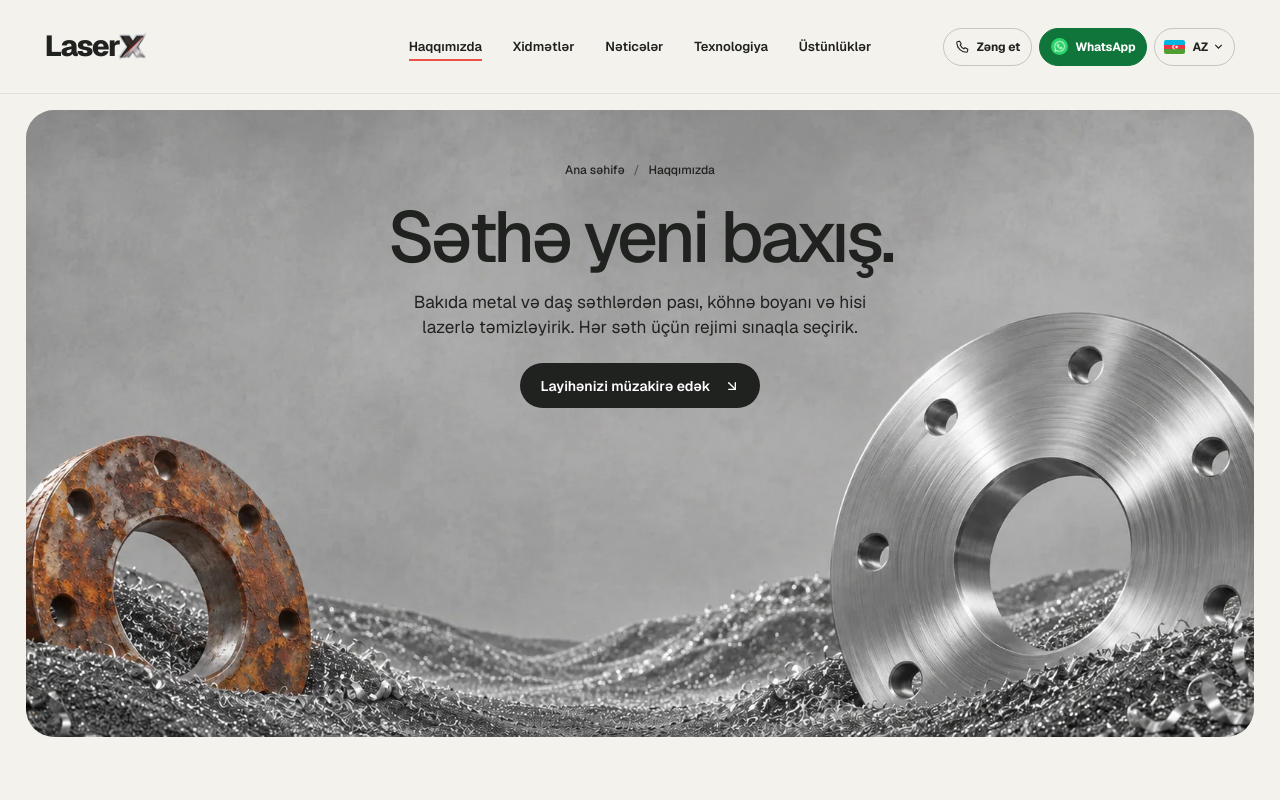
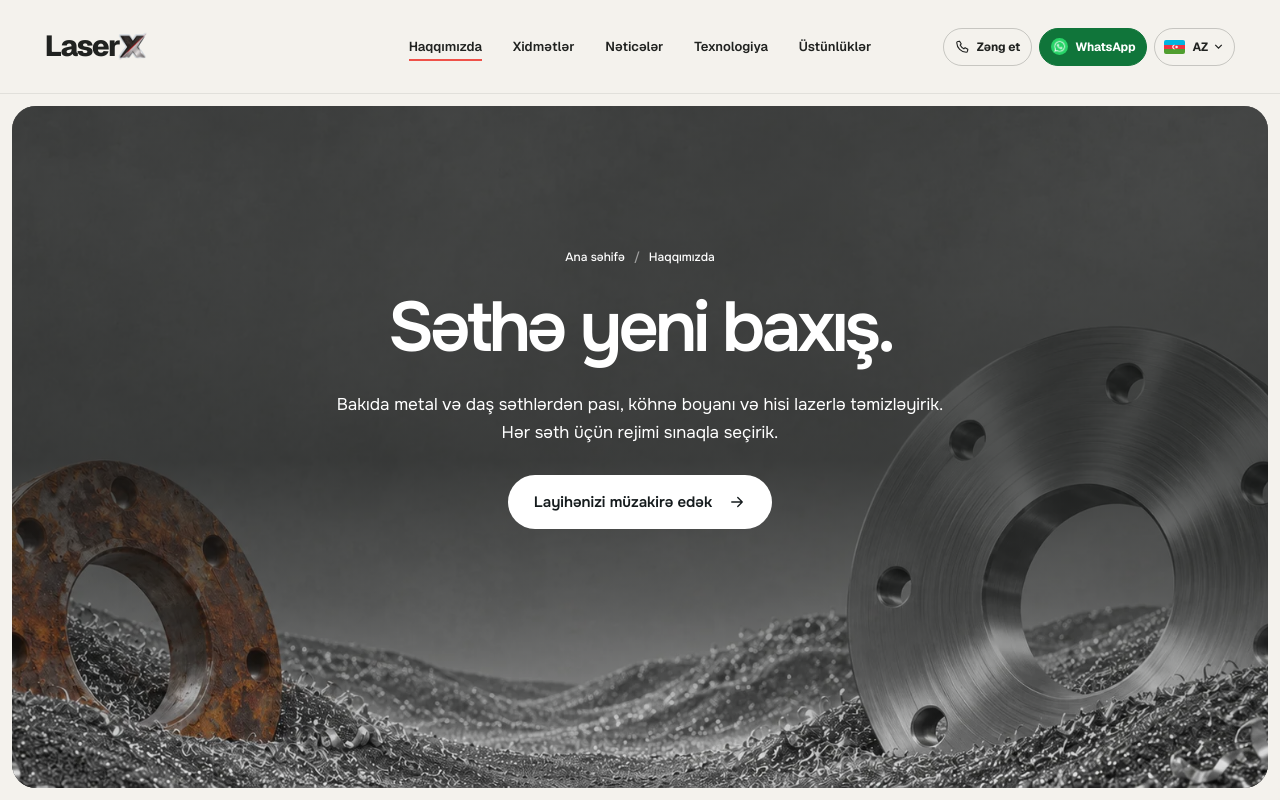
Before and after one commit to Kvseis/LaserX-Website, a Next.js app: page /about in a window 1280 px wide. Shown: the top 800 px of the page. Built offline with nearby package versions, Linux system fonts and the light colour scheme.

Commit message:
Align the About hero with the site design

```diff
--- a/src/components/AboutPage.module.css
+++ b/src/components/AboutPage.module.css
@@ -23,49 +23,21 @@
 .page :global(.nav-whatsapp) { border-radius: 99px; }
 .page :global(.language-switch ul) { color: #fff; }
 .page :global(.menu-button span) { background: var(--about-ink); }
-.container, .hero { width: min(1460px, calc(100% - 2 * var(--about-gutter))); margin-inline: auto; }
-.editorial h1, .editorial h2, .editorial h3, .editorial p { margin: 0; }
-.editorial h1, .editorial h2, .editorial h3 { font-weight: 450; letter-spacing: -.052em; text-wrap: balance; }
+.page :global(.about-motion) { display: flow-root; }
+.container { width: min(1460px, calc(100% - 2 * var(--about-gutter))); margin-inline: auto; }
+.editorial h2, .editorial h3, .editorial p { margin: 0; }
+.editorial h2, .editorial h3 { font-weight: 450; letter-spacing: -.052em; text-wrap: balance; }
 .editorial h2 { font-size: clamp(38px, 3.9vw, 60px); line-height: 1.06; }
 .editorial h3 { font-size: clamp(24px, 2vw, 32px); line-height: 1.1; }
 .page .eyebrow { margin-bottom: 20px; font-size: 13px; font-weight: 550; }
-.hero { width: min(1640px, calc(100% - clamp(16px, 4vw, 64px))); padding-top: 110px; }
-.heroFrame {
-  position: relative;
-  isolation: isolate;
-  overflow: hidden;
-  min-height: clamp(510px, 49vw, 770px);
-  border-radius: clamp(20px, 2.2vw, 34px);
-  background: #cccac5;
-}
-.heroFrame picture { position: absolute; inset: 0; z-index: -1; }
-.heroImage { object-fit: cover; object-position: center bottom; }
-.heroContent {
-  display: flex;
-  flex-direction: column;
-  align-items: center;
-  padding: clamp(40px, 4.1vw, 70px) 20px clamp(160px, 15vw, 235px);
-  text-align: center;
-}
+.page .hero { background: #202220; }
+.hero > picture { position: absolute; inset: 0; z-index: -2; }
+.hero .heroImage { object-position: center bottom; }
+.hero .heroShade { background: linear-gradient(180deg, #141615a8, #141615bd 52%, #14161580 73%, #14161514); }
+.hero h1 { text-wrap: balance; }
 .breadcrumb { display: flex; align-items: center; gap: 9px; font-size: 12px; font-weight: 500; }
 .breadcrumb a:hover { text-decoration: underline; text-underline-offset: 3px; }
 .breadcrumb span[aria-hidden] { opacity: .5; }
-.hero h1 { max-width: 18ch; margin-top: 22px; font-size: clamp(46px, 5.6vw, 90px); line-height: 1.03; }
-.heroContent > p { max-width: 44ch; margin-top: 16px; font-size: clamp(15px, 1.35vw, 20px); line-height: 1.45; text-wrap: balance; }
-.heroAction {
-  display: inline-flex;
-  align-items: center;
-  gap: 13px;
-  min-height: 45px;
-  margin-top: 23px;
-  padding: 10px 20px;
-  border-radius: 99px;
-  background: var(--about-ink);
-  color: white;
-  font-size: 14px;
-  font-weight: 550;
-}
-.heroAction:hover { background: #373936; }
 .principles { padding-block: clamp(64px, 7.5vw, 112px); }
 .principlesIntro { display: grid; grid-template-columns: 1.35fr 1fr; align-items: start; gap: 32px; }
 .page .statement { max-width: 27ch; font-size: clamp(22px, 2.25vw, 34px); line-height: 1.2; letter-spacing: -.035em; }
@@ -133,7 +105,6 @@
 .visuallyHidden { position: absolute; width: 1px; height: 1px; margin: -1px; padding: 0; overflow: hidden; clip-path: inset(50%); white-space: nowrap; }
 .page a:focus-visible, .page summary:focus-visible, .page button:focus-visible { outline: 3px solid var(--about-accent); outline-offset: 5px; }
 @media (max-width: 1100px) {
-  .hero { padding-top: 84px; }
   .page :global(.site-header nav) { background: var(--about-paper); border-color: #20222022; }
   .story, .stepLayout { gap: 36px; }
 }
@@ -165,6 +136,7 @@
   .stepDots button[aria-current='step']::after { background: var(--about-accent); }
 }
 @media (max-width: 760px) {
+  .page :global(.about-motion) { padding-top: 68px; }
   .principlesIntro { grid-template-columns: 1fr; gap: 16px; }
   .values { grid-template-columns: repeat(2, minmax(0, 1fr)); gap: 8px; }
   .values article { min-height: 175px; border-radius: 16px; padding: 20px 16px; gap: 32px; }
@@ -172,14 +144,6 @@
   .page .statement { font-size: 22px; }
   .editorial h3 { font-size: clamp(19px, 5vw, 25px); overflow-wrap: anywhere; }
 }
-@media (max-width: 640px) {
-  .heroFrame { min-height: 0; background: #cac8c2; }
-  .heroFrame picture { inset: auto 0 0; aspect-ratio: 4 / 5; mask-image: linear-gradient(transparent, black 30%); }
-  .heroContent { padding: 42px 18px clamp(255px, 72vw, 420px); }
-  .hero h1 { margin-top: 20px; font-size: clamp(40px, 10vw, 60px); }
-  .heroContent > p { max-width: 34ch; margin-top: 12px; }
-  .heroAction { margin-top: 18px; }
-}
 @media (prefers-reduced-motion: reduce) {
   .statement [data-about-word] { opacity: 1 !important; }
   .featureReveal, .benefits, .comparisonImages, .stepSlide, .stepTitles > div { transform: none !important; }
--- a/src/components/AboutPage.tsx
+++ b/src/components/AboutPage.tsx
@@ -1,5 +1,5 @@
 import Image from 'next/image';
-import { ArrowDownRight } from 'lucide-react';
+import { Onest } from 'next/font/google';
 import type { SiteCopy } from '@/lib/messages/az';
 import { sitePath, type Locale } from '@/lib/locales';
 import { getAboutCopy } from '@/lib/about-copy';
@@ -9,7 +9,10 @@ import ContactBanner from './ContactBanner';
 import AboutReveal from './AboutReveal';
 import AboutStory from './AboutStory';
 import Steps from './Steps';
+import ButtonArrow from './ButtonArrow';
 import styles from './AboutPage.module.css';
+
+const onest = Onest({ subsets: ['latin'], display: 'swap' });
 
 export default function AboutPage({ locale, copy }: { locale: Locale; copy: SiteCopy }) {
   const about = getAboutCopy(locale);
@@ -18,29 +21,37 @@ export default function AboutPage({ locale, copy }: { locale: Locale; copy: Site
     <div className={styles.page} id="top">
       <SiteHeader locale={locale} page="about" copy={copy.nav} />
       <AboutReveal>
-        <div className={styles.editorial}>
-          <section className={styles.hero} aria-labelledby="about-title">
-            <div className={styles.heroFrame}>
+        <section className={`hero ${styles.hero} ${onest.className}`} aria-labelledby="about-title">
           <picture>
             <source media="(max-width: 640px)" srcSet="/images/about-concrete-flanges-mobile.webp" />
-                <Image className={styles.heroImage} src="/images/about-concrete-flanges.webp" fill sizes="100vw"
-                  fetchPriority="high" loading="eager" alt={about.heroAlt} />
+            <Image
+              className={`hero-sky ${styles.heroImage}`}
+              src="/images/about-concrete-flanges.webp"
+              alt={about.heroAlt}
+              fill
+              sizes="(max-aspect-ratio: 3/2) 170svh, 100vw"
+              fetchPriority="high"
+              loading="eager"
+            />
           </picture>
-              <div className={styles.heroContent}>
+          <div className={`hero-shade ${styles.heroShade}`} aria-hidden="true" />
+          <div className="hero-copy">
             <nav className={styles.breadcrumb} aria-label={copy.nav.about}>
               <a href={sitePath(locale)}>{about.breadcrumbHome}</a>
               <span aria-hidden="true">/</span>
               <span aria-current="page">{copy.nav.about}</span>
             </nav>
             <h1 id="about-title">{about.heroTitle}</h1>
+            <div className="hero-details">
               <p>{about.heroIntro}</p>
-                <a className={styles.heroAction} href="#sifaris">
-                  {about.heroCta}<ArrowDownRight size={16} aria-hidden="true" />
-                </a>
+              <div className="hero-actions">
+                <a className="hero-book" href="#sifaris">{about.heroCta}<ButtonArrow /></a>
+              </div>
             </div>
           </div>
         </section>
 
+        <div className={styles.editorial}>
           <section className={styles.principles} id="principles" aria-labelledby="principles-title">
             <div className={styles.container}>
               <div className={styles.principlesIntro}>
```
Also changed, not shown: scripts/about-check.mjs (+13 -3 lines). Lines whose indentation alone changed are shown as unchanged.
